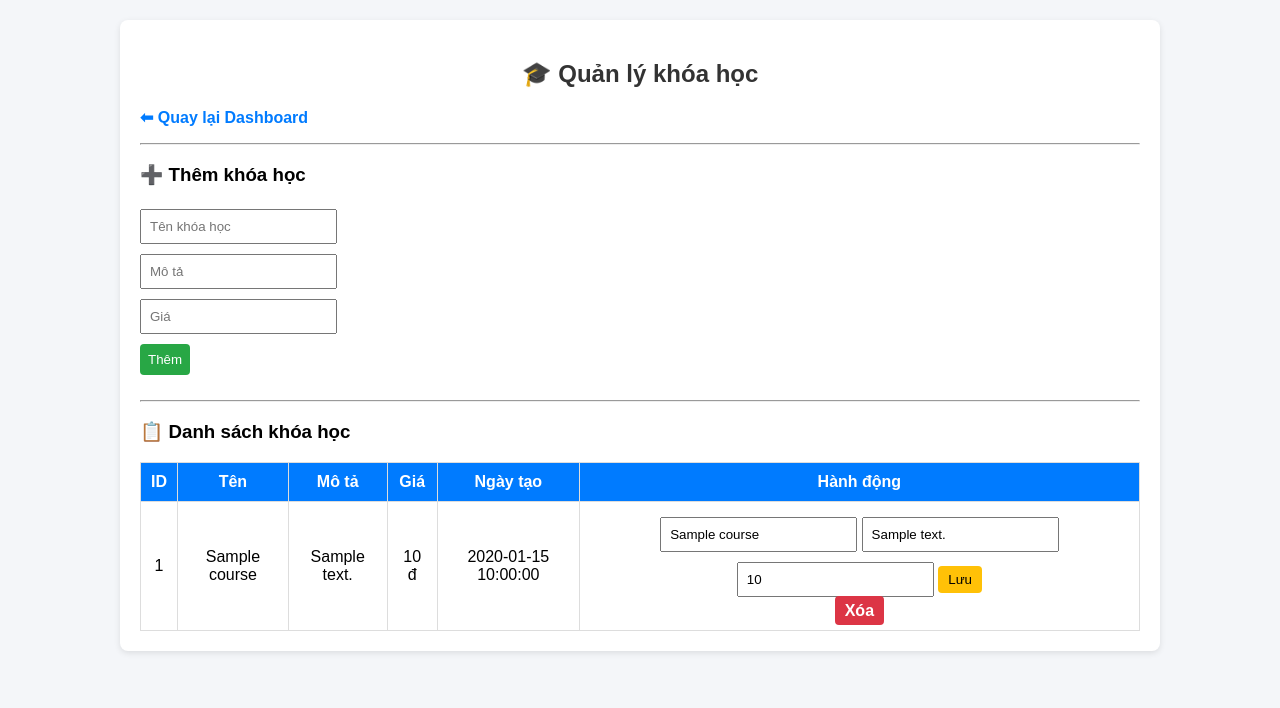
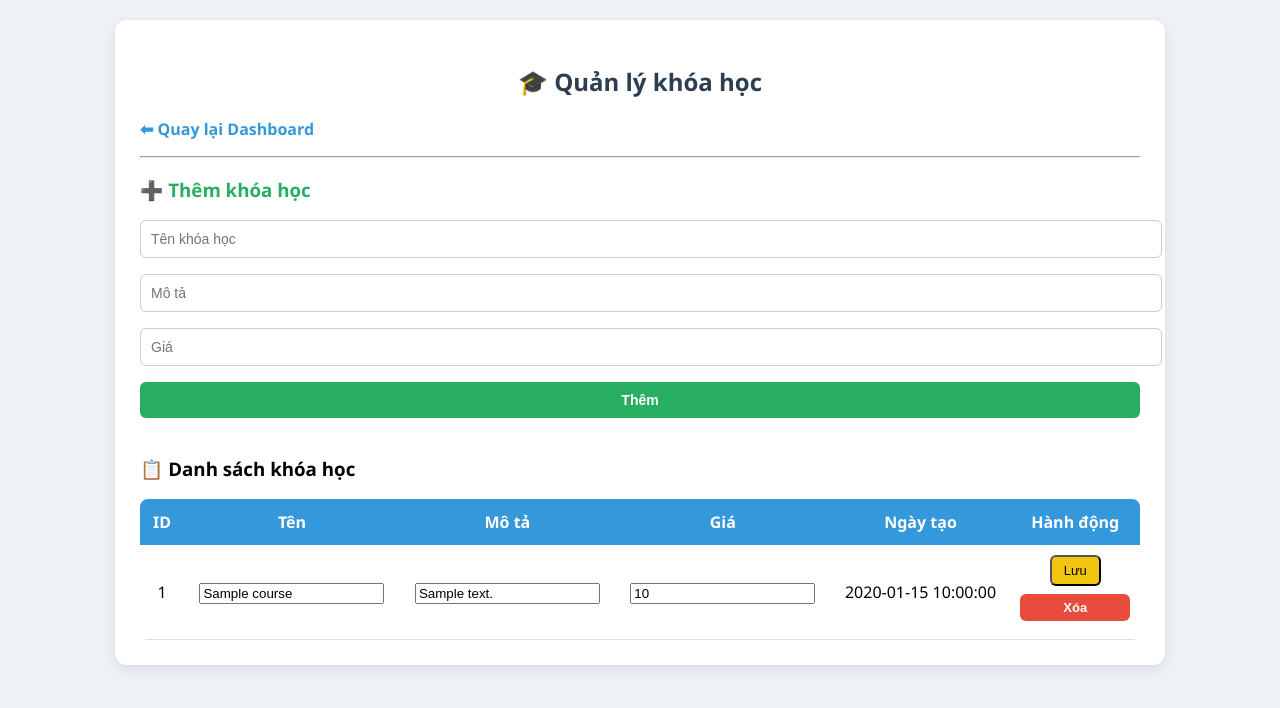
Before and after one commit to HoaiNam1112/PilatesMaple, a PHP site: page /manager_course.php in a window 1280 px wide. Shown: the top 708 px of the page. Run offline with PHP 8.4, Linux system fonts and the light colour scheme; tables that the repository leaves empty or names only in its code hold one stand-in row (values such as "Sample post").

Commit message:
sửa lại xử lí khóa học

```diff
--- a/Admin/manager_course.php
+++ b/Admin/manager_course.php
@@ -1,12 +1,7 @@
+
 <?php
 session_start();
 include('../page/connect.php');
-
-// // Kiểm tra quyền admin
-// if (!isset($_SESSION['admin_logged_in']) || $_SESSION['role'] !== 'admin') {
-//     header("Location: ../manager/login.php");
-//     exit();
-// }
 
 // === Thêm khóa học ===
 if (isset($_POST['add'])) {
@@ -16,8 +11,11 @@ if (isset($_POST['add'])) {
 
     $sql = "INSERT INTO courses (title, description, price) VALUES ('$title', '$description', '$price')";
     mysqli_query($conn, $sql);
-    header("Location: manage_courses.php");
-    exit();
+   echo "<script>
+                alert('Bạn đã thêm thành công');
+                window.location.href ='manager_courses.php'
+            </script>";
+
 }
 
 // === Sửa khóa học ===
@@ -29,16 +27,20 @@ if (isset($_POST['update'])) {
 
     $sql = "UPDATE courses SET title='$title', description='$description', price='$price' WHERE id=$id";
     mysqli_query($conn, $sql);
-    header("Location: manage_courses.php");
-    exit();
+  echo "<script>
+                alert('Bạn đã sửa thành công');
+                window.location.href ='manager_courses.php'
+            </script>";
 }
 
 // === Xóa khóa học ===
-if (isset($_GET['delete'])) {
-    $id = $_GET['delete'];
+if (isset($_POST['delete'])) {
+    $id = $_POST['id'];
     mysqli_query($conn, "DELETE FROM courses WHERE id=$id");
-    header("Location: manage_courses.php");
-    exit();
+    echo "<script>
+                alert('Bạn đã xóa thành công');
+                window.location.href ='manager_courses.php'
+            </script>";
 }
 
 // Lấy danh sách khóa học
@@ -49,83 +51,8 @@ $result = mysqli_query($conn, "SELECT * FROM courses ORDER BY id DESC");
 <head>
     <meta charset="UTF-8">
     <title>Quản lý khóa học</title>
-    <style>
-        body {
-            font-family: Arial, sans-serif;
-            background: #f4f6f9;
-            margin: 0;
-            padding: 20px;
-        }
-        h2 {
-            text-align: center;
-            color: #333;
-        }
-        a {
-            text-decoration: none;
-            color: #007bff;
-            font-weight: bold;
-        }
-        .container {
-            max-width: 1000px;
-            margin: auto;
-            background: #fff;
-            padding: 20px;
-            border-radius: 8px;
-            box-shadow: 0px 2px 6px rgba(0,0,0,0.1);
-        }
-        .form-section {
-            margin-bottom: 20px;
-        }
-        form input, form button {
-            padding: 8px;
-            margin: 5px 0;
-        }
-        form button {
-            background: #28a745;
-            color: white;
-            border: none;
-            border-radius: 4px;
-            cursor: pointer;
-        }
-        form button:hover {
-            background: #218838;
-        }
-        table {
-            width: 100%;
-            border-collapse: collapse;
-            margin-top: 15px;
-        }
-        table, th, td {
-            border: 1px solid #ddd;
-        }
-        th {
-            background: #007bff;
-            color: white;
-            padding: 10px;
-        }
-        td {
-            padding: 10px;
-            text-align: center;
-        }
-        .btn-danger {
-            color: white;
-            background: #dc3545;
-            padding: 6px 10px;
-            border-radius: 4px;
-        }
-        .btn-danger:hover {
-            background: #c82333;
-        }
-        .btn-edit {
-            background: #ffc107;
-            color: black;
-            padding: 6px 10px;
-            border-radius: 4px;
-        }
-        .btn-edit:hover {
-            background: #e0a800;
-        }
-    </style>
+    <link rel="stylesheet" href="../css/manager_courses.css" />
+
 </head>
 <body>
     <div class="container">
@@ -137,13 +64,12 @@ $result = mysqli_query($conn, "SELECT * FROM courses ORDER BY id DESC");
         <div class="form-section">
             <h3>➕ Thêm khóa học</h3>
             <form method="POST">
-                <input type="text" name="title" placeholder="Tên khóa học" required><br>
-                <input type="text" name="description" placeholder="Mô tả"><br>
-                <input type="number" name="price" placeholder="Giá" required><br>
+                <input type="text" name="title" placeholder="Tên khóa học" required>
+                <input type="text" name="description" placeholder="Mô tả">
+                <input type="number" name="price" placeholder="Giá" required>
                 <button type="submit" name="add">Thêm</button>
             </form>
         </div>
-        <hr>
 
         <!-- Danh sách -->
         <h3>📋 Danh sách khóa học</h3>
@@ -158,22 +84,21 @@ $result = mysqli_query($conn, "SELECT * FROM courses ORDER BY id DESC");
             </tr>
             <?php while ($row = mysqli_fetch_assoc($result)) { ?>
             <tr>
-                <td><?php echo $row['id']; ?></td>
-                <td><?php echo $row['title']; ?></td>
-                <td><?php echo $row['description']; ?></td>
-                <td><?php echo number_format($row['price'], 0, ',', '.'); ?> đ</td>
-                <td><?php echo $row['created_at']; ?></td>
-                <td>
-                    <!-- Form sửa -->
-                    <form method="POST" style="display:inline-block;">
+                <form method="POST">
+                    <td><?php echo $row['id']; ?></td>
+                    <td><input type="text" name="title" value="<?php echo htmlspecialchars($row['title']); ?>"></td>
+                    <td><input type="text" name="description" value="<?php echo htmlspecialchars($row['description']); ?>"></td>
+                    <td><input type="number" name="price" value="<?php echo $row['price']; ?>"></td>
+                    <td><?php echo $row['created_at']; ?></td>
+                    <td>
                         <input type="hidden" name="id" value="<?php echo $row['id']; ?>">
-                        <input type="text" name="title" value="<?php echo $row['title']; ?>">
-                        <input type="text" name="description" value="<?php echo $row['description']; ?>">
-                        <input type="number" name="price" value="<?php echo $row['price']; ?>">
-                        <button type="submit" name="update" class="btn-edit">Lưu</button>
+                        <button type="submit" name="update" class="btn-edit"> Lưu</button>
                     </form>
-                    <a href="manage_courses.php?delete=<?php echo $row['id']; ?>" class="btn-danger" onclick="return confirm('Xóa khóa học này?')">Xóa</a>
-                </td>
+                    <form method="POST" style="display:inline;" onsubmit="return confirm('Bạn có chắc muốn xóa?');">
+                        <input type="hidden" name="id" value="<?php echo $row['id']; ?>">
+                        <button type="submit" name="delete" class="btn-danger"> Xóa</button>
+                    </form>
+                    </td>
             </tr>
             <?php } ?>
         </table>
--- /dev/null
+++ b/css/manager_courses.css
@@ -0,0 +1,109 @@
+  body {
+            font-family: "Segoe UI", Arial, sans-serif;
+            background: #eef2f7;
+            margin: 0;
+            padding: 20px;
+        }
+        h2 {
+            text-align: center;
+            color: #2c3e50;
+            margin-bottom: 20px;
+        }
+        a {
+            text-decoration: none;
+            color: #3498db;
+            font-weight: bold;
+        }
+        .container {
+            max-width: 1000px;
+            margin: auto;
+            background: #fff;
+            padding: 25px;
+            border-radius: 12px;
+            box-shadow: 0px 4px 12px rgba(0,0,0,0.1);
+        }
+        .form-section {
+            margin-bottom: 30px;
+        }
+        .form-section h3 {
+            color: #27ae60;
+            margin-bottom: 10px;
+        }
+        form input, form button {
+            width: 100%;
+            padding: 10px;
+            margin: 8px 0;
+            border-radius: 6px;
+            border: 1px solid #ccc;
+            font-size: 14px;
+        }
+        form input:focus {
+            border-color: #3498db;
+            outline: none;
+            box-shadow: 0 0 5px rgba(52,152,219,0.4);
+        }
+        form button {
+            background: #27ae60;
+            color: white;
+            border: none;
+            font-weight: bold;
+            cursor: pointer;
+            transition: 0.3s;
+        }
+        form button:hover {
+            background: #219150;
+        }
+        table {
+            width: 100%;
+            border-collapse: collapse;
+            margin-top: 15px;
+            border-radius: 8px;
+            overflow: hidden;
+        }
+        table, th, td {
+            border: none;
+        }
+        th {
+            background: #3498db;
+            color: white;
+            padding: 12px;
+            text-align: center;
+        }
+        td {
+            padding: 10px;
+            text-align: center;
+            border-bottom: 1px solid #ddd;
+        }
+        tr:hover {
+            background: #f9f9f9;
+        }
+        .btn-danger, .btn-edit {
+            display: inline-block;
+            padding: 6px 12px;
+            border-radius: 6px;
+            font-size: 13px;
+            text-decoration: none;
+            transition: 0.3s;
+        }
+        .btn-danger {
+            background: #e74c3c;
+            color: white;
+        }
+        .btn-danger:hover {
+            background: #c0392b;
+        }
+        .btn-edit {
+            background: #f1c40f;
+            color: black;
+        }
+        .btn-edit:hover {
+            background: #d4ac0d;
+        }
+        .inline-form input {
+            width: 150px;
+            display: inline-block;
+            margin: 3px;
+        }
+        .inline-form button {
+            width: auto;
+        }
```
